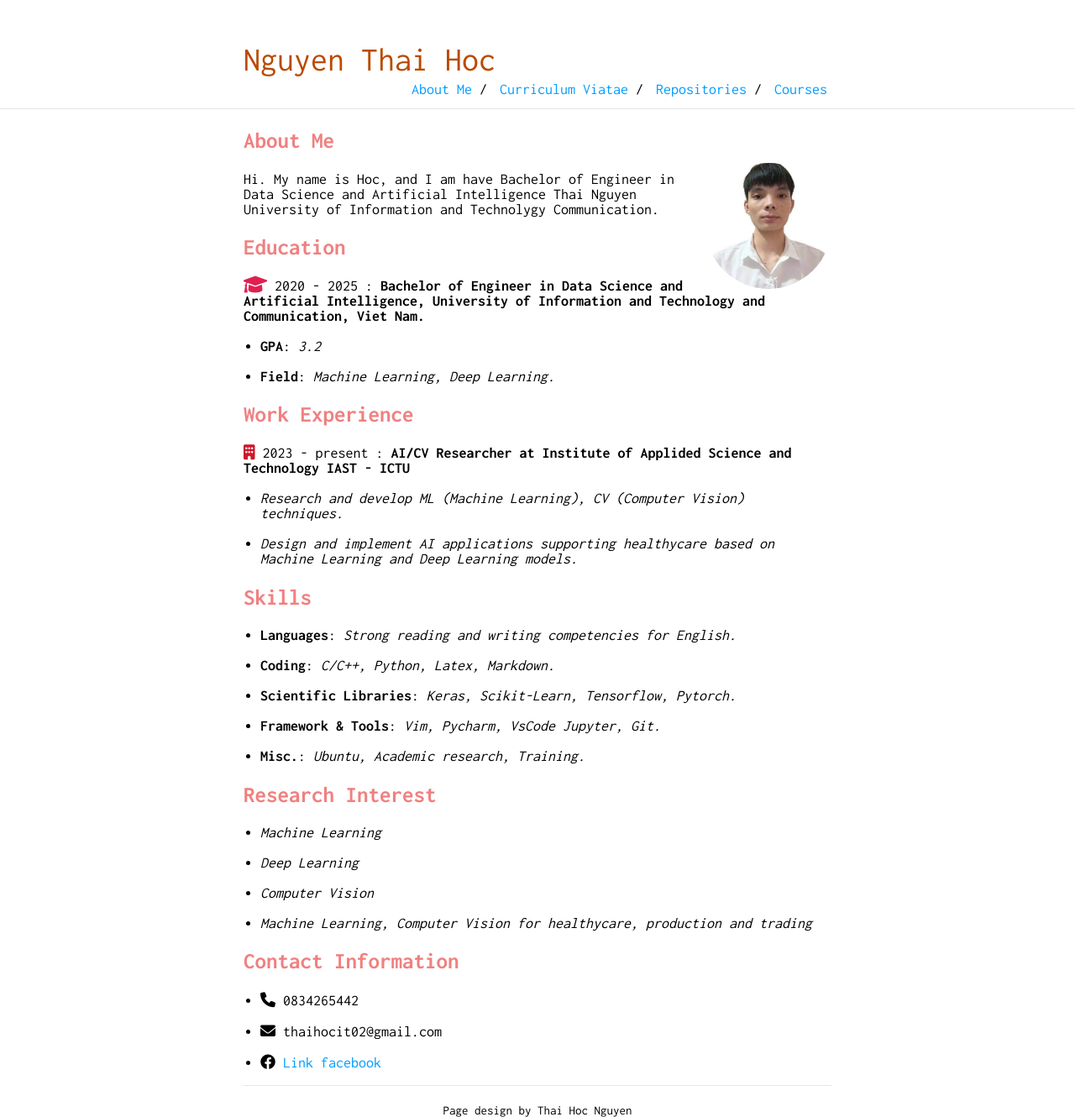
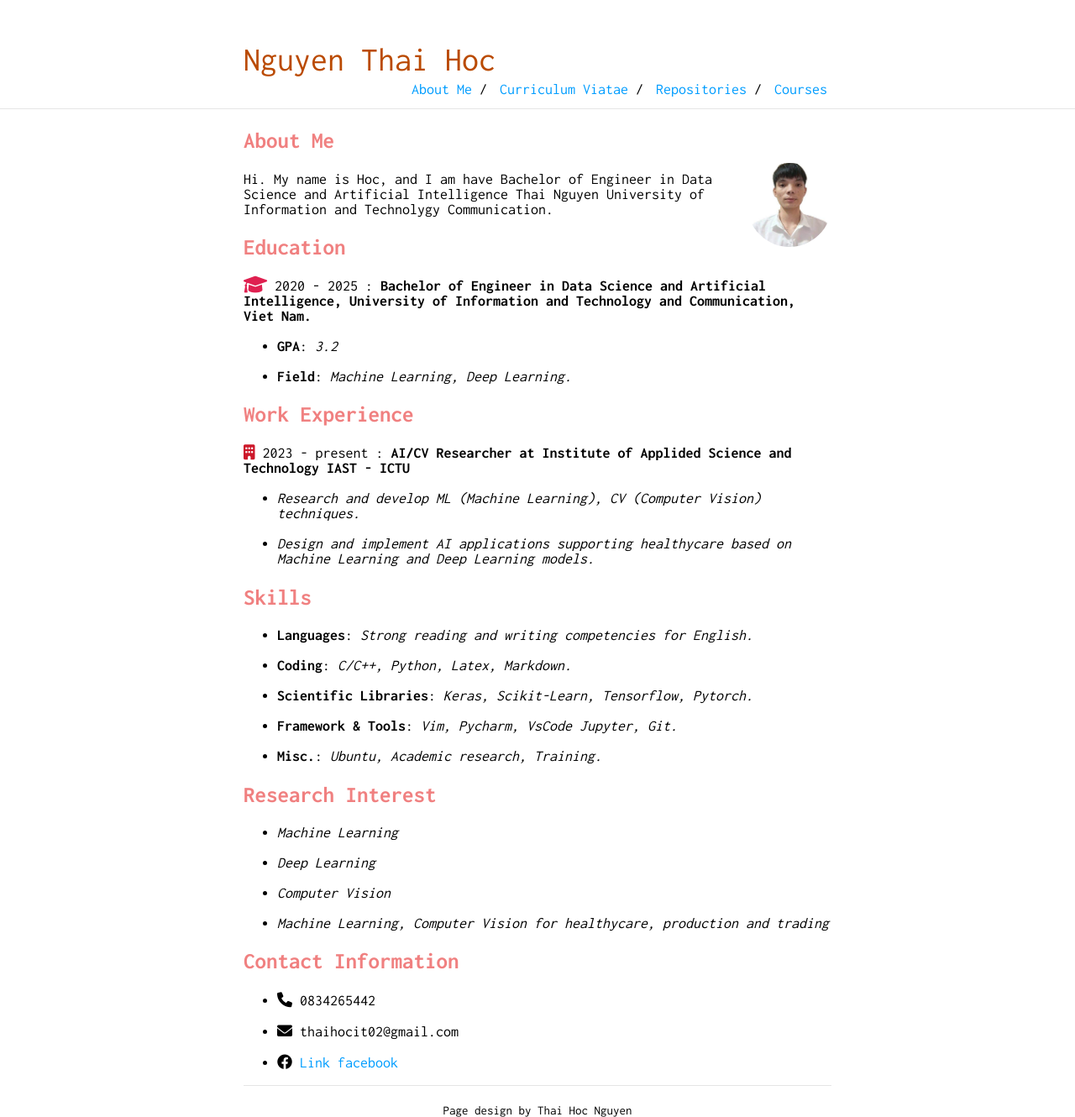
Before and after one commit to nguyenthaihoc02/About-Me, a Jekyll site: the page built from index.md, in a window 1280 px wide. Shown: the whole page at 84% size. Built offline with Jekyll 4.4.1, drawn with Linux system fonts in a browser that asks for light colours.

Commit message:
update cs

```diff
--- a/_sass/typography.scss
+++ b/_sass/typography.scss
@@ -4,31 +4,31 @@
     a:hover {
         text-decoration: underline;
     }
-    ol {
-        counter-reset: list;
-    }
-    ol > li {
-        list-style-position: none;
-        position: relative;
-        list-style: none;
-        margin-top: 5px;
-        margin-bottom: 5px;
-    }
-    ul > li {
-        margin: 5px 0 5px 0;
-    }
-    ul {
-        padding: 0 20px 0 20px;;
-    }
-    ol {
-        padding: 0 30px 0 30px;
-    }
-    ol > li:before {
-        content: "[" counter(list, decimal) "] ";
-        counter-increment: list;
-        position: absolute;
-        left: -30px;
-    }
+    // ol {
+    //     counter-reset: list;
+    // }
+    // ol > li {
+    //     list-style-position: none;
+    //     position: relative;
+    //     list-style: none;
+    //     margin-top: 5px;
+    //     margin-bottom: 5px;
+    // }
+    // ul > li {
+    //     margin: 5px 0 5px 0;
+    // }
+    // ul {
+    //     padding: 0 20px 0 20px;;
+    // }
+    // ol {
+    //     padding: 0 30px 0 30px;
+    // }
+    // ol > li:before {
+    //     content: "[" counter(list, decimal) "] ";
+    //     counter-increment: list;
+    //     position: absolute;
+    //     left: -30px;
+    // }
     blockquote {
         //border: 1px solid black;
         border-left: 5px solid #333333;
--- a/_sass/vars.scss
+++ b/_sass/vars.scss
@@ -3,7 +3,7 @@
  */
 
 $accent: #009dff;
-$image-size: 150px;
+$image-size: 100px;
 
 /*
  * Build Variables, don't touch
```
